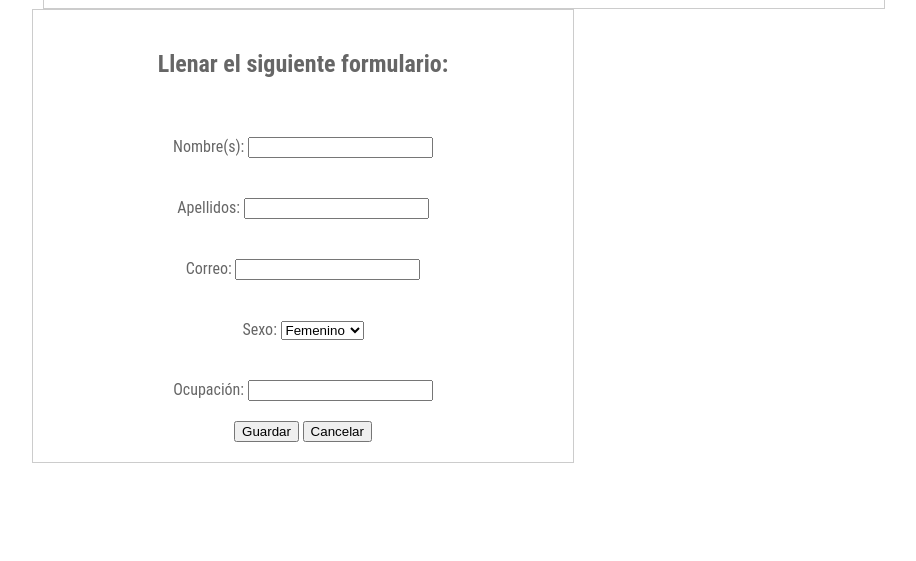
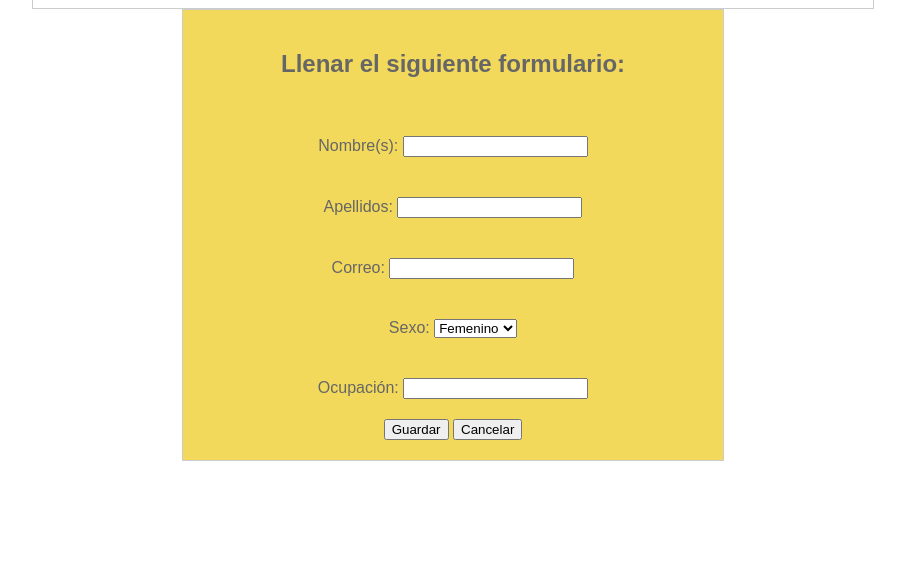
Before and after one commit to rllarena/Practica03, a plain HTML site: page index.html in a window 1280 px wide. Shown: the part 239-800 px from the top of the page, without its empty margins (176-1092 px from the left). Drawn offline with Linux system fonts and the light colour scheme.

Commit message:
css
se agrega formato css

```diff
--- a/style.css
+++ b/style.css
@@ -6,7 +6,7 @@ body{
 #encabezado{
 	width: 800px;
 	min-height: 60px;
-	margin: auto;
+	margin-left: 200px;
 	padding: 20px;
 	background-color: #fff;
 	border: solid 1px #ccc;
@@ -21,16 +21,19 @@ body{
 #contenido{
   width: 500px;
   min-height: 100px;
-  margin-left: 200px;
+  margin-left: 350px;
 	padding: 20px;
 	background-color: #fff;
 	border: solid 1px #ccc;
   background-color:white;
   text-align: center;
+  font-family: fantasy;
+  background-color: rgb(242, 217, 92);
 }
 
 #div_nombre{
   	padding: 20px;
+    font color: rgb(10, 26, 246);
 }
 #div_apellidos{
   	padding: 20px;
```
